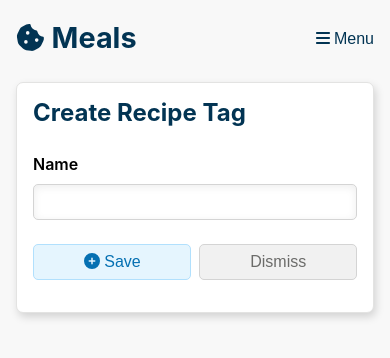
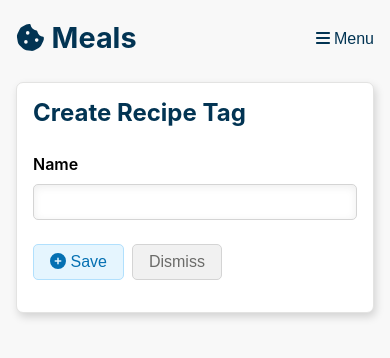
Before and after one commit to ptrhvns/meals-django-cra-untyped, a React (Create React App) app in the folder web/: page /recipe/1/tag/create in a window 390 px wide. Shown: the top 358 px of the page. Built offline with nearby package versions, Linux system fonts and the light colour scheme; sample sign-in values are in the browser's storage.

Commit message:
Improve responsive layout

```diff
--- a/web/src/styles/routes/RecipeTagForm.scss
+++ b/web/src/styles/routes/RecipeTagForm.scss
@@ -61,15 +61,21 @@
 .recipe-tag-form__actions-left {
   display: flex;
   flex-wrap: wrap;
-  flex-grow: 1;
+  // flex-grow: 1;
   gap: 0.5rem;
 }
 
 .recipe-tag-form__actions-right {
   display: flex;
   flex-grow: 1;
+
+  @media (min-width: 372px) {
+    justify-content: end;
+  }
 }
 
 .recipe-tag-form__action {
-  flex-grow: 1;
+  @media (max-width: 371px) {
+    width: 6.5rem;
+  }
 }
```
